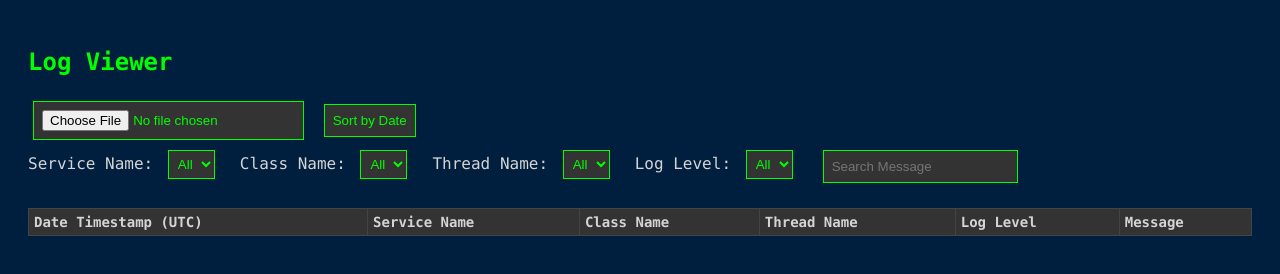
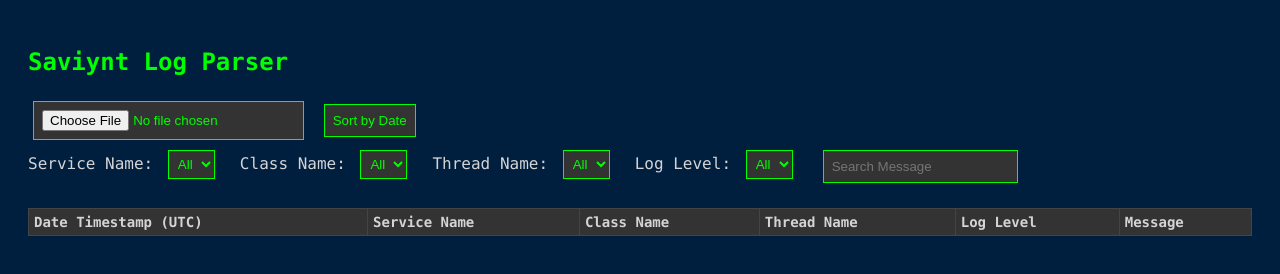
Before and after one commit to vivek9237/saviynt-log-parser, a plain HTML site: page index.html in a window 1280 px wide. Drawn offline with Linux system fonts and the light colour scheme.

Commit message:
Update index.html

```diff
--- a/index.html
+++ b/index.html
@@ -3,7 +3,7 @@
 <head>
     <meta charset="UTF-8">
     <meta name="viewport" content="width=device-width, initial-scale=1.0">
-    <title>Log Viewer</title>
+    <title>Saviynt Log Parser</title>
     <style>
         body {
             background-color: #1e1e1e;
@@ -145,7 +145,7 @@
 <body>
 
     <div class="container">
-        <h2>Log Viewer</h2>
+        <h2>Saviynt Log Parser</h2>
         <input type="file" id="csvFileInput" accept=".csv">
         <button id="sortButton">Sort by Date</button>
         <br>
```
